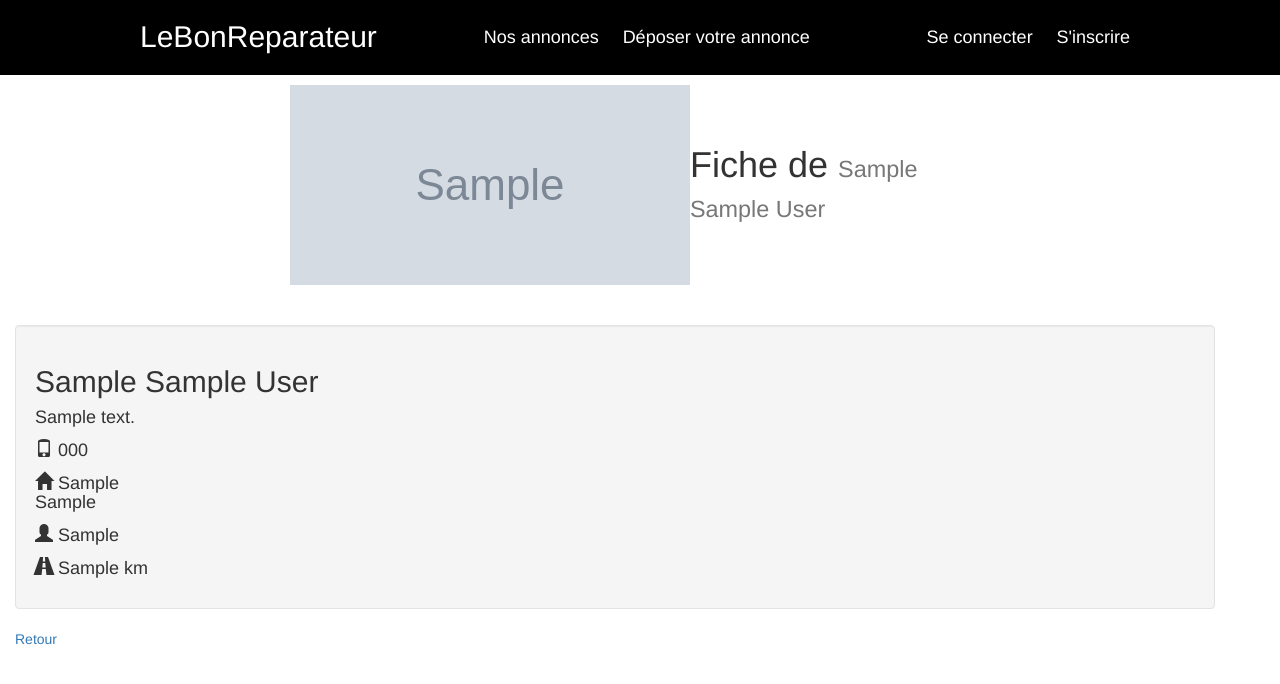
After one commit to gaelgf/leBonReparateur, a Rails app: page /users/1 in a window 1280 px wide. The commit adds this page. Shown: the top 684 px of the page. Run offline with Rails 7, Linux system fonts and the light colour scheme; tables that the repository leaves empty hold one stand-in row (values such as "Sample post"); grey boxes marked "Sample" are stand-in pictures; style sheets or scripts are compiled from the project's sources; parts of the project's set-up code (start-up, migrations or seed data) failed here and were passed over; some libraries are stand-ins or nearby versions.

Commit message:
add page profil, add css to list annonces, add link in menu

```diff
--- a/projet-rails/app/assets/stylesheets/home.css
+++ b/projet-rails/app/assets/stylesheets/home.css
@@ -106,6 +106,7 @@ a:link{
   display: flex;
   flex-direction: row;
   justify-content: space-between;
+  flex-wrap: wrap;
 }
 .annonce{
   border: 1px solid black;
--- a/projet-rails/app/controllers/users_controller.rb
+++ b/projet-rails/app/controllers/users_controller.rb
@@ -2,4 +2,7 @@ class UsersController < ApplicationController
   def index
     @users = User.all
   end
+  def show
+    @user = User.find(params[:id])
+  end
 end
--- a/projet-rails/app/views/layouts/application.html.erb
+++ b/projet-rails/app/views/layouts/application.html.erb
@@ -17,7 +17,7 @@
         <ul>
           <li><a href="/users">Nos annonces</a></li>
           <% if user_signed_in? %>
-          <li><a href="">Déposer votre annonce</a></li>
+          <li><a href="/users/edit">Déposer votre annonce</a></li>
           <% else %>
           <li><a href="/users/edit">Déposer votre annonce</a></li>
           <% end %>
@@ -27,7 +27,7 @@
       			<li><a href=""><%= link_to 'Se déconnecter', destroy_user_session_path, method: :delete %></a></li>
       		<% else %>
       			<li><a href=""><%= link_to 'Se connecter', new_user_session_path%></a></li>
-            <li><a href="">S'inscrire</a></li>
+            <li><a href="/users/sign_up">S'inscrire</a></li>
       		<% end %>
 
 
--- a/projet-rails/app/views/users/index.html.erb
+++ b/projet-rails/app/views/users/index.html.erb
@@ -36,7 +36,7 @@
 
   <% @users.each do |user| %>
     <div class="annonce">
-      <%= image_tag(user.avatar.url(:medium)) %>
+      <a href="/users/<%= user.id %>"><%= image_tag(user.avatar.url(:medium)) %></a>
       <div><p><%= user.nom %> <%= user.prenom %></p></div>
     </div>
     <div class="annonce">
--- /dev/null
+++ b/projet-rails/app/views/users/show.html.erb
@@ -0,0 +1,27 @@
+<p id="notice"><%= notice %></p>
+
+<div class="profil">
+  <div class="page-profil">
+    <%= image_tag(@user.avatar.url(:medium)) %>
+    <h1>Fiche de <small><%= @user.prenom %> <%= @user.nom %></small></h1>
+  </div>
+  <div class=" affiche-profil">
+    <div class="well">
+
+      <!-- <img src="http://lorempixel.com/200/200/people" alt="people" class="img-circle"> -->
+      <h2><%= @user.prenom %> <%= @user.nom %></h2>
+      <h4><%= @user.description %></h4>
+      <!-- <h4><i class="glyphicon glyphicon-envelope"></i> <%#= @annonceur.email %></h4> -->
+      <h4><i class="glyphicon glyphicon-phone"></i> <%= @user.telephone %></h4>
+      <h4>
+        <i class="glyphicon glyphicon-home"></i> <%= @user.adresse %>
+        <br>
+        <%= @user.cp %>
+      </h4>
+      <h4><i class="glyphicon glyphicon-user"></i> <%= @user.situation %></h4>
+      <h4><i class="glyphicon glyphicon-road"></i> <%= @user.rayonIntervention %> km</h4>
+    </div>
+  </div>
+
+  <a href="/users">Retour</a>
+</div>
```
